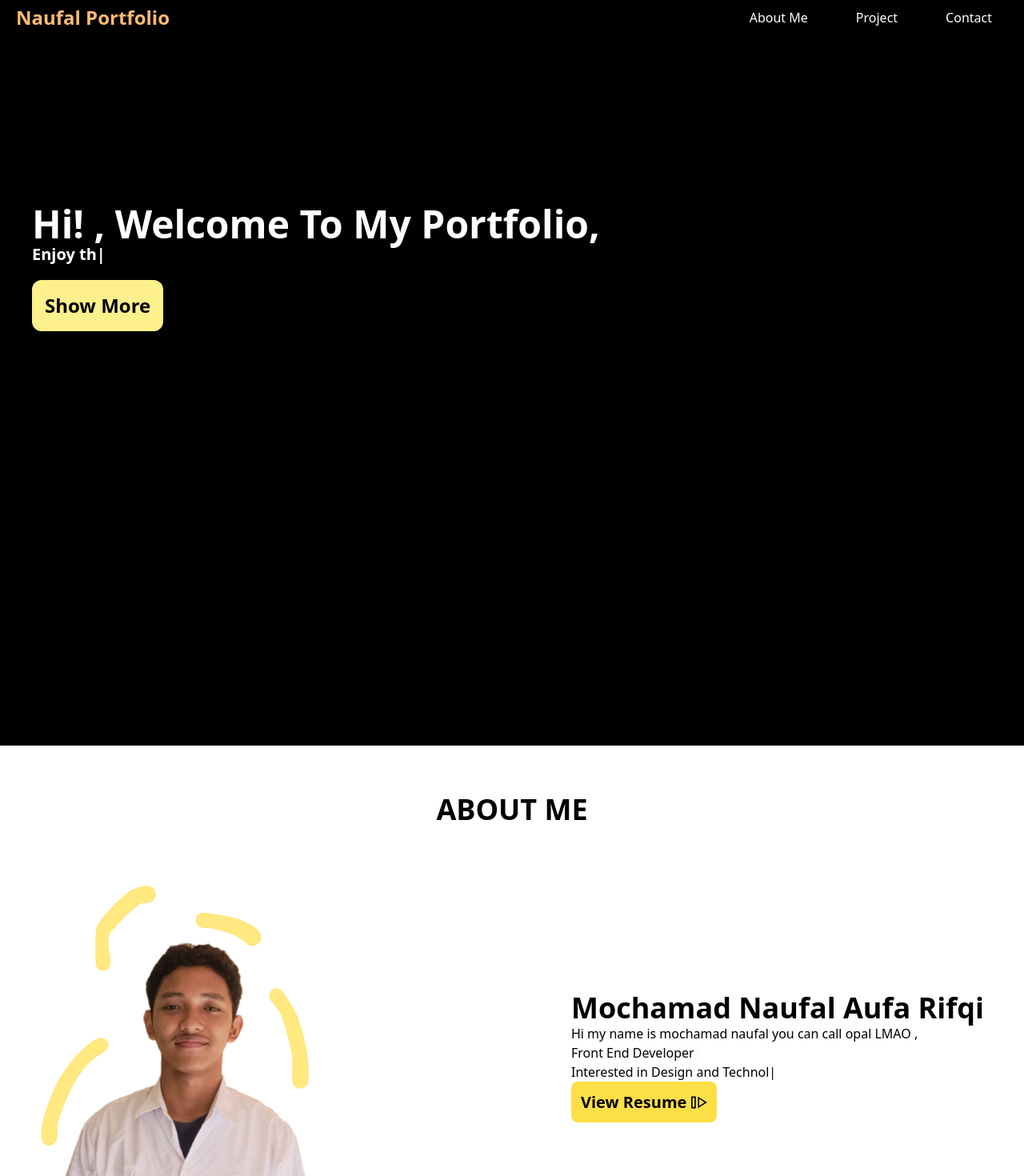
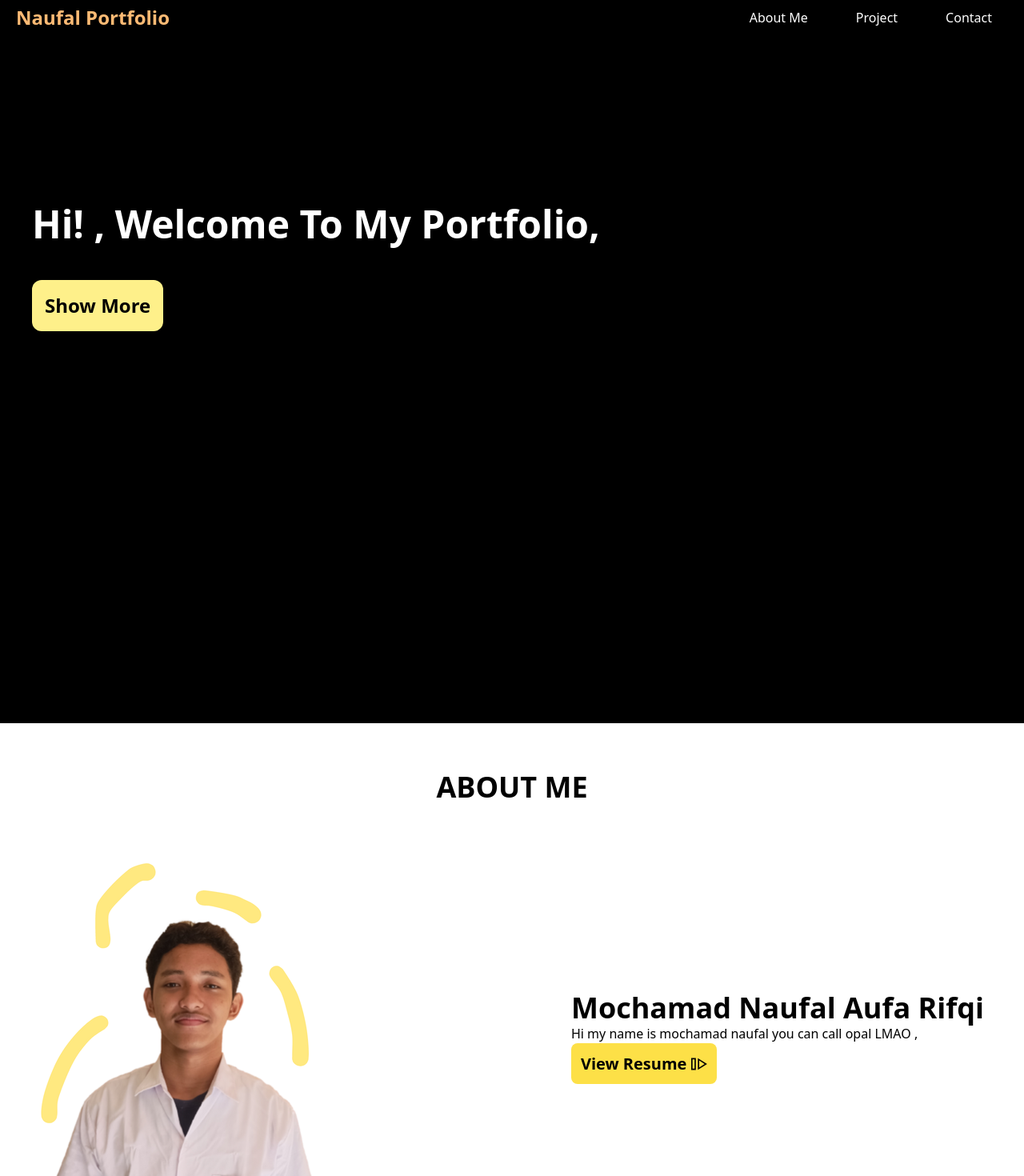
Before and after one commit to naufalaufa/portofolio, a React (Create React App) app: page / in a window 1280 px wide. Shown: the top 1470 px of the page at 80% size. Built offline with nearby package versions, Linux system fonts and the light colour scheme.

Commit message:
delete react-typed

```diff
--- a/package.json
+++ b/package.json
@@ -11,7 +11,6 @@
     "react-icons": "^4.8.0",
     "react-router-dom": "^6.11.2",
     "react-scripts": "5.0.1",
-    "react-typed": "^1.2.0",
     "web-vitals": "^2.1.4"
   },
   "scripts": {
--- a/src/Components/About.jsx
+++ b/src/Components/About.jsx
@@ -1,7 +1,6 @@
 import React, { useRef } from "react";
 import logo from "../images/Desain_tanpa_judul-removebg-preview.png";
 import { GrResume } from "react-icons/gr";
-import Typed from "react-typed";
 import pdefas from "file:///C:/Users/NAUFAL/Downloads/pdf_20230525_094745_0000.pdf";
 import { Link } from "react-router-dom";
 
@@ -23,14 +22,7 @@ function About() {
             <p className="text-left ">
               Hi my name is mochamad naufal you can call opal LMAO ,
             </p>
-            <div className="text-black mb-3">
-              <Typed strings={["Front End Developer"]} typeSpeed={150} />
-              <br />
-              <Typed
-                strings={["Interested in Design and Technology"]}
-                typeSpeed={150}
-              />
-            </div>
+            <div className="text-black mb-3"></div>
             <Link
               ref={ref}
               target="_blank"
--- a/src/Components/Main.jsx
+++ b/src/Components/Main.jsx
@@ -1,5 +1,4 @@
 import React from "react";
-import Typed from "react-typed";
 
 function Main() {
   return (
@@ -7,14 +6,7 @@ function Main() {
       <h1 className="text-white text-4xl font-bold sm:text-5xl">
         Hi! , Welcome To My Portfolio,
       </h1>
-      <div className="text-white text-xl font-bold ">
-        <Typed
-          strings={["Lets enjoy for the portfolio", "Enjoy the experience"]}
-          typeSpeed={40}
-          backSpeed={40}
-          loop
-        ></Typed>
-      </div>
+      <div className="text-white text-xl font-bold "></div>
       <a
         href="#abouts"
         className="hover:bg-white duration-150 text-2xl font-bold text-black bg-yellow-200 p-4 rounded-xl mt-10 absolute top-[400px] sm:top-[350px] md:top-[310px]"
```
Also changed, not shown: 1 other file (tests, documents, lock files or other folders).
